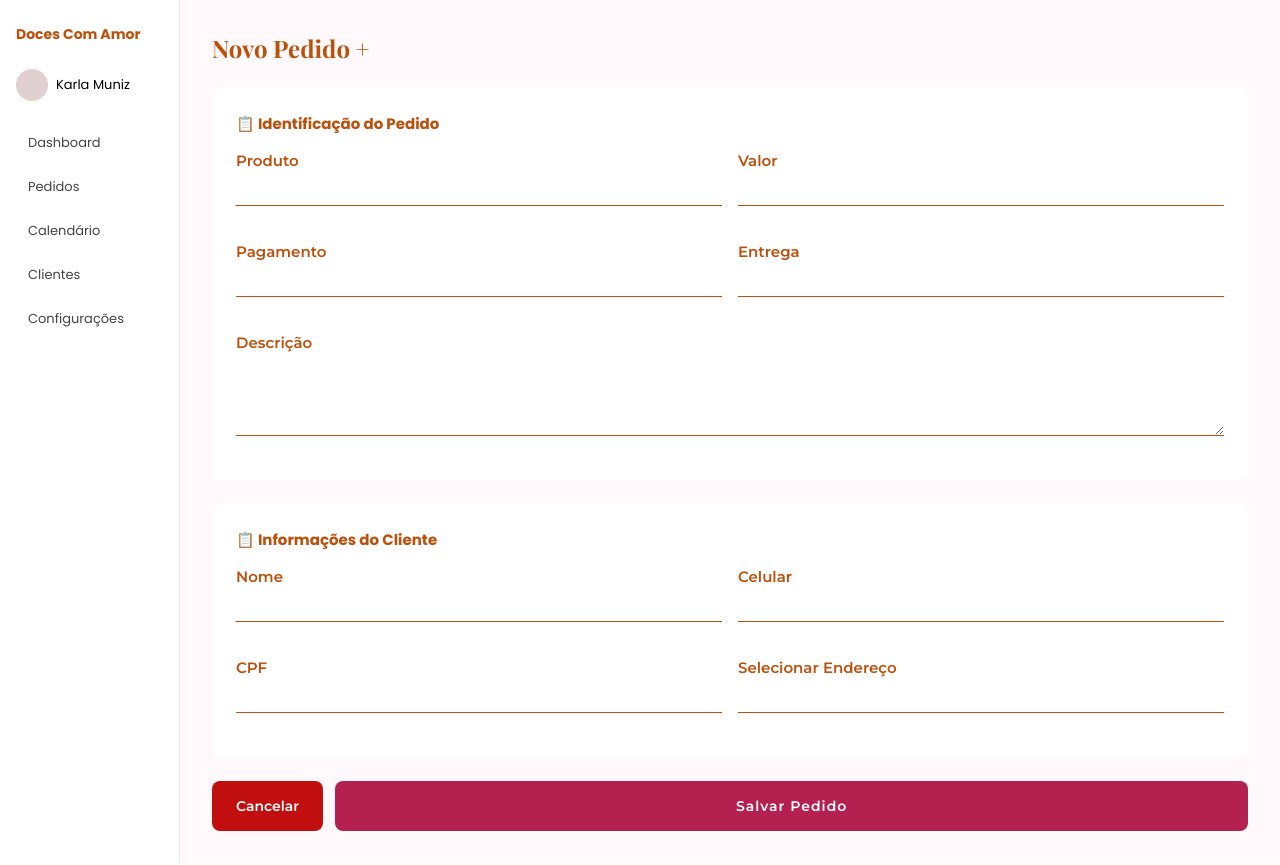
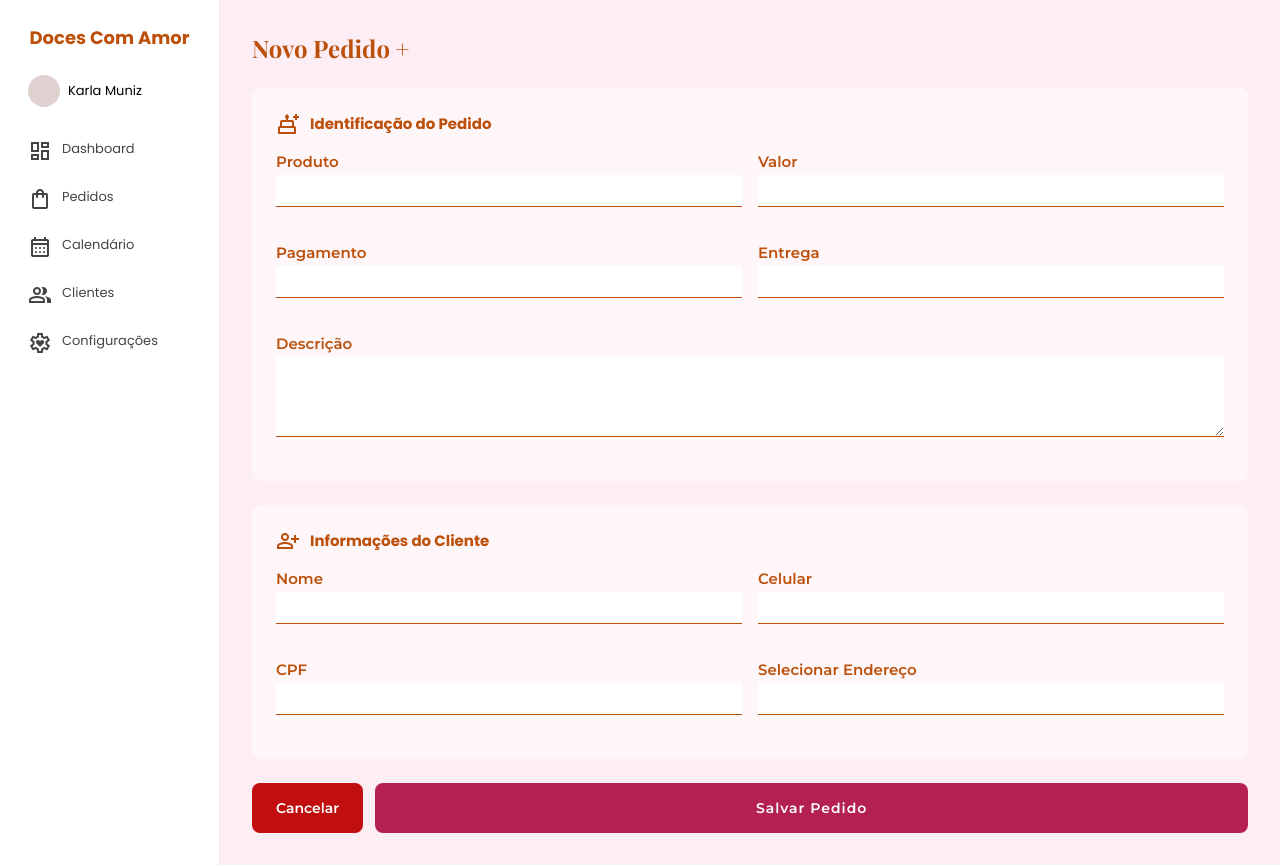
Before and after one commit to Grupo-9-2CCOA/Frontend, a React (Vite) app: page /novo-pedido in a window 1280 px wide. Built offline with nearby package versions, Linux system fonts and the light colour scheme; a web font is replaced by a local one.

Commit message:
fix: alteracao do design da tela novo pedido

```diff
--- a/src/App.css
+++ b/src/App.css
@@ -147,8 +147,8 @@ html, body, #root {
 }
 
 .sidebar {
-  width: 180px;
-  min-width: 180px;
+  width: 220px;
+  min-width: 220px;
   background-color: #fff;
   border-right: 1px solid #f0e8e8;
   padding: 24px 16px;
@@ -160,13 +160,18 @@ html, body, #root {
 .sidebar-logo {
   font-family: "Poppins", sans-serif;
   font-weight: 700;
-  font-size: 14px;
+  font-size: 18px;
+  display: flex;
+  align-items: center;
+  justify-content: center;
   color: #bc500a;
 }
 
 .sidebar-user {
   display: flex;
   align-items: center;
+  justify-content: start;
+  padding: 0px 12px;
   gap: 8px;
   font-family: "Poppins", sans-serif;
   font-size: 13px;
@@ -202,7 +207,7 @@ html, body, #root {
 .page-main {
   flex: 1;
   padding: 32px;
-  background-color: #fff9fc;
+  background-color: #fdeef6;
 }
 
 .page-title {
@@ -213,7 +218,7 @@ html, body, #root {
 }
 
 .form-section {
-  background-color: #fff;
+  background-color: #fff6fa;
   border-radius: 8px;
   padding: 24px;
   margin-bottom: 24px;
@@ -238,8 +243,8 @@ html, body, #root {
 
 .textarea {
   height: 80px;
-  resize: vertical;
   width: 100%;
+  padding: 2px;
 }
 
 .form-actions {
@@ -264,3 +269,13 @@ html, body, #root {
 .btn-cancelar:hover {
   background-color: #7e1111;
 }
+
+.assignment-text{
+  display: flex;
+  gap: 10px;
+}
+
+.sidebar-icon-text{
+  display: flex;
+  gap: 10px;
+}
--- a/src/pages/NovoPedido.jsx
+++ b/src/pages/NovoPedido.jsx
@@ -3,7 +3,6 @@ import { DefaultButton } from '../assets/components/DefaultButton'
 function NovoPedido() {
     return (
         <div className='page-layout'>
-      {/* Sidebar */}
             <aside className='sidebar'>
                 <p className='sidebar-logo'>Doces Com Amor</p>
                 <div className='sidebar-user'>
@@ -11,20 +10,31 @@ function NovoPedido() {
                     <p>Karla Muniz</p>
                 </div>
                 <nav>
-          <a href='#'>Dashboard</a>
-          <a href='#'>Pedidos</a>
-          <a href='#'>Calendário</a>
-          <a href='#'>Clientes</a>
-          <a href='#'>Configurações</a>
+                    <a href='#' className='sidebar-icon-text'><span className="material-symbols-outlined">
+                        dashboard
+                    </span> Dashboard</a>
+                    <a href='#' className='sidebar-icon-text'><span className="material-symbols-outlined">
+                        shopping_bag
+                    </span>Pedidos</a>
+                    <a href='#' className='sidebar-icon-text'><span className="material-symbols-outlined">
+                        calendar_month
+                    </span>Calendário</a>
+                    <a href='#' className='sidebar-icon-text'><span className="material-symbols-outlined">
+                        group
+                    </span>Clientes</a>
+                    <a href='#' className='sidebar-icon-text'><span className="material-symbols-outlined">
+                        settings_heart
+                    </span>Configurações</a>
                 </nav>
             </aside>
 
-      {/* Conteúdo */}
             <main className='page-main'>
                 <h2 className='page-title'>Novo Pedido +</h2>
 
                 <section className='form-section'>
-          <h3>📋 Identificação do Pedido</h3>
+                    <h3 className='assignment-text'><span className="material-symbols-outlined">
+                        cake_add
+                    </span> Identificação do Pedido</h3>
                     <div className='form-grid'>
                         <div className='form-field-component'>
                             <p className='form-field'>Produto</p>
@@ -50,7 +60,9 @@ function NovoPedido() {
                 </section>
 
                 <section className='form-section'>
-          <h3>📋 Informações do Cliente</h3>
+                    <h3 className='assignment-text'><span class="material-symbols-outlined">
+                        person_add
+                    </span> Informações do Cliente</h3>
                     <div className='form-grid'>
                         <div className='form-field-component'>
                             <p className='form-field'>Nome</p>
```
Lines whose indentation alone changed are shown as unchanged.
